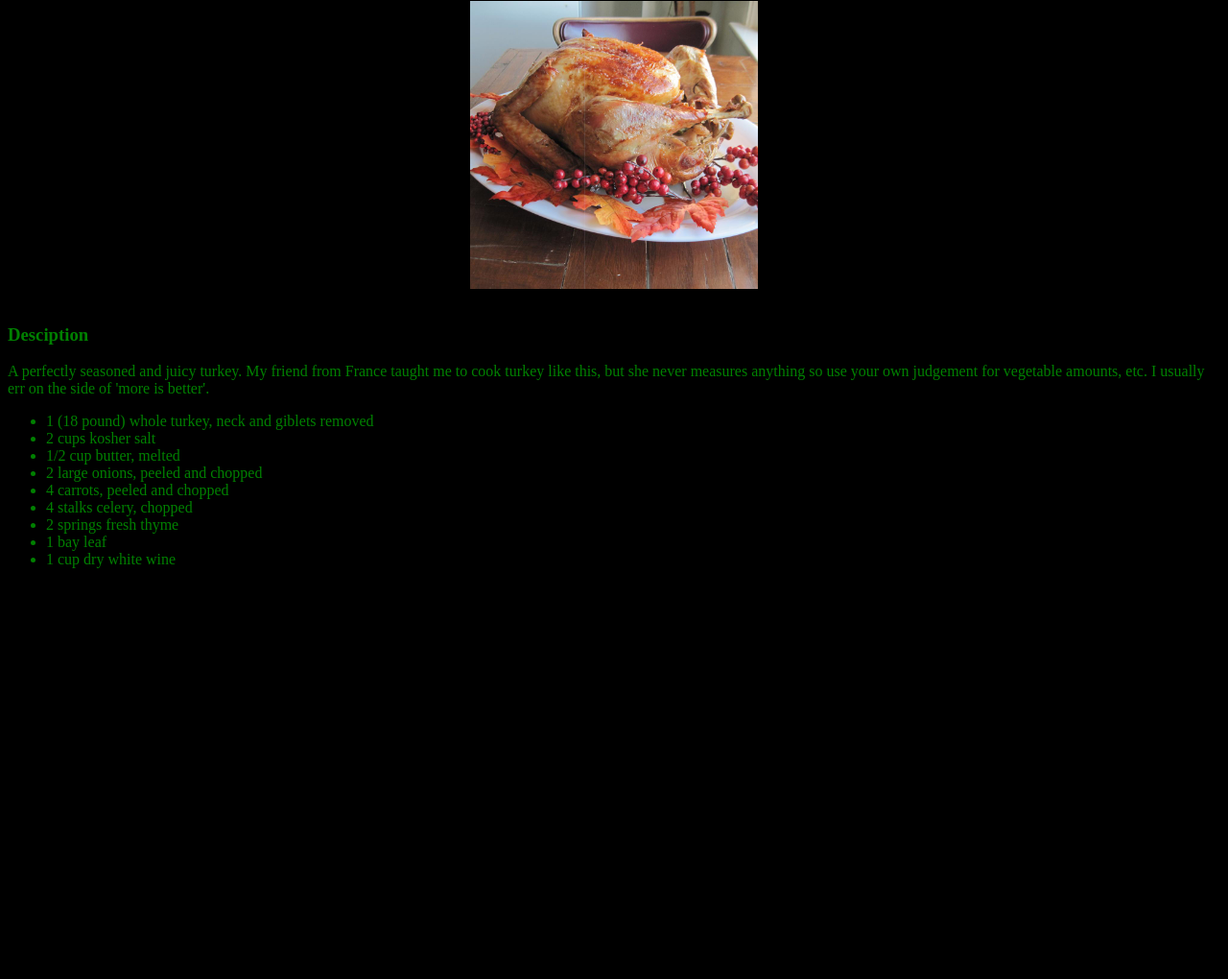
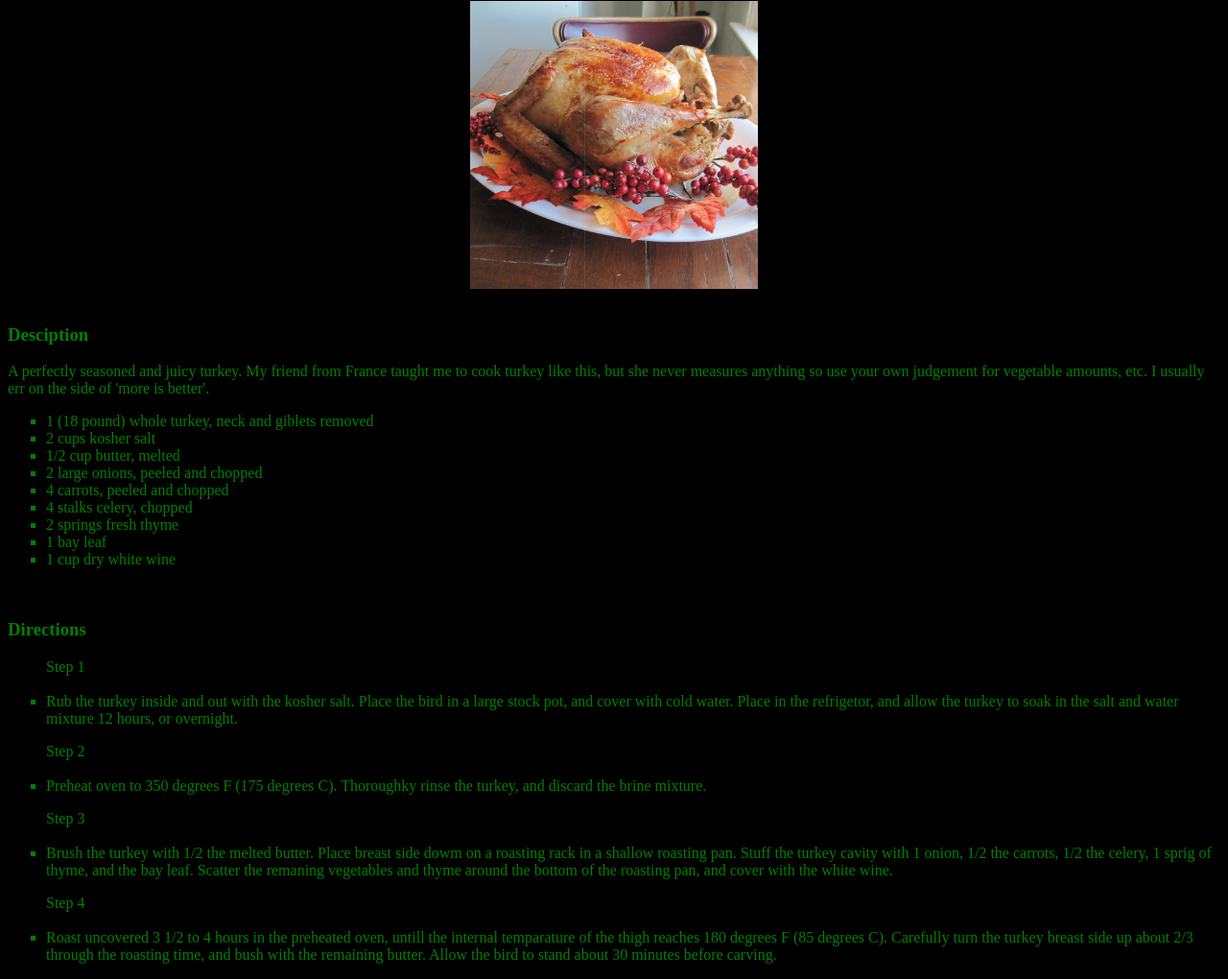
Before and after one commit to Jims-Rc/odin_recipes, a plain HTML site: page recipes/turkey.html in a window 1280 px wide. Shown: the part 97-1117 px from the top of the page at 96% size. Before the commit the page ends 800 px from the top, so only its background shows below. Drawn offline with Linux system fonts and the light colour scheme.

Commit message:
Add recipes/turkey.html

```diff
--- a/recipes/turkey.html
+++ b/recipes/turkey.html
@@ -17,6 +17,9 @@
                 display: block;
                 margin-left: auto;
                 margin-right: auto;
+            }
+            ul, ol {
+                list-style-type: square;
             }
         </style>
     </head>
@@ -39,8 +42,35 @@
                 <li> 2 springs fresh thyme</li>
                 <li> 1 bay leaf</li>
                 <li> 1 cup dry white wine</li>
-            </ul>
+            </ul><br>
+            <h3>Directions</h3>
+            <ol> Step 1 <br><br>
+                <li>
+                    Rub the turkey inside and out with the kosher salt. Place the bird in a large stock pot, and cover with cold water.
+                    Place in the refrigetor, and allow the turkey to soak in the salt and water mixture 12 hours, or overnight.
+                </li>
+            </ol>
+            <ol> Step 2 <br><br>
+                <li>
+                    Preheat oven to 350 degrees F (175 degrees C). Thoroughky rinse the turkey, and discard the brine mixture.
+                </li>
+            </ol>
+            <ol> Step 3 <br><br>
+                <li>
+                    Brush the turkey with 1/2 the melted butter. Place breast side dowm on a roasting rack in a shallow roasting pan.
+                    Stuff the turkey cavity with 1 onion, 1/2 the carrots, 1/2 the celery, 1 sprig of thyme, and the bay leaf. Scatter
+                    the remaning vegetables and thyme around the bottom of the roasting pan, and cover with the white wine.
+                </li>
+            </ol>
+            <ol> Step 4 <br><br>
+                <li>
+                    Roast uncovered 3 1/2 to 4 hours in the preheated oven, untill the internal temparature of the thigh reaches 180 degrees
+                    F (85 degrees C). Carefully turn the turkey breast side up about 2/3 through the roasting time, and bush with the remaining
+                    butter. Allow the bird to stand about 30 minutes before carving.
+                </li>
+            </ol>
         </div>
+
 
     </body>
 </html>
```
